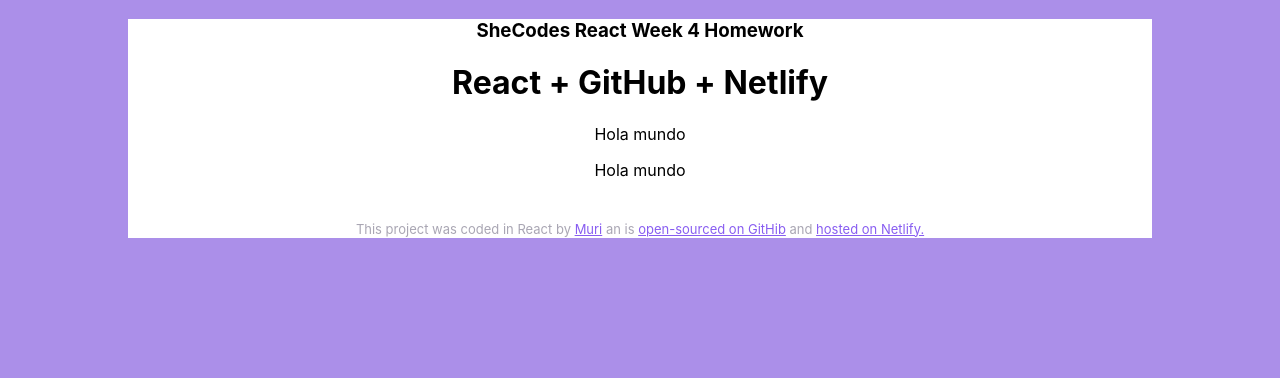
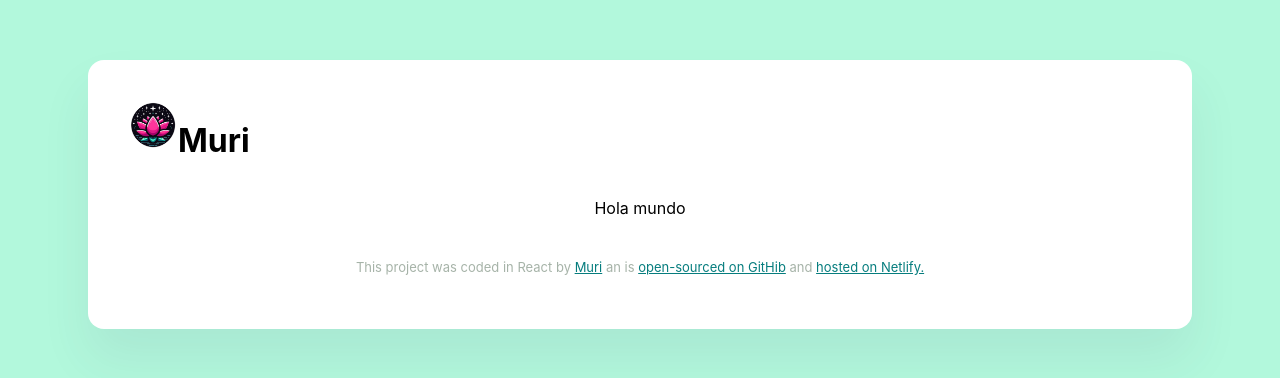
Before and after one commit to MurielCristina/week4-homework-react-github-netlify, a React (Create React App) app in the folder homework-react-github-netlify/: page / in a window 1280 px wide. Shown: the top 378 px of the page. Built offline with nearby package versions, Linux system fonts and the light colour scheme.

Commit message:
added the header

```diff
--- a/homework-react-github-netlify/src/App.css
+++ b/homework-react-github-netlify/src/App.css
@@ -2,10 +2,20 @@
   text-align: center;
 }
 body {
-  background-color: #ab8fe9;
+  background-color: #b2f8dc;
 }
 .container {
   background-color: white;
   max-width: 80%;
-  margin: auto;
+  margin: 60px auto;
+  padding: 40px;
+  border-radius: 16px;
+  box-shadow: 0 30px 50px #41326414;
 }
+.logo {
+  display: flex;
+}
+.logo img {
+  width: 50px;
+  height: 50px;
+}
--- a/homework-react-github-netlify/src/App.js
+++ b/homework-react-github-netlify/src/App.js
@@ -1,6 +1,7 @@
 import React from "react";
 import WeatherApp from "./WeatherApp";
 import Footer from "./Footer";
+import Header from "./Header";
 
 import "./App.css";
 import "./Footer.css";
@@ -10,9 +11,7 @@
     <div className="app">
       <body>
         <div className="container">
-          <h3>SheCodes React Week 4 Homework</h3>
-          <h1>React + GitHub + Netlify</h1>
-          <WeatherApp />
+          <Header />
           <WeatherApp />
           <Footer />
         </div>
--- a/homework-react-github-netlify/src/Footer.css
+++ b/homework-react-github-netlify/src/Footer.css
@@ -1,10 +1,13 @@
 .Footer p {
-  color: #27214266;
+  color: #21422666;
   font-size: 13px;
   line-height: 18px;
   margin-top: 40px;
   text-align: center;
 }
 .Footer a {
-  color: #885df1;
+  color: #067d7e;
 }
+.Footer a:hover {
+  color: #083149;
+}
--- /dev/null
+++ b/homework-react-github-netlify/src/Header.js
@@ -0,0 +1,12 @@
+import React from "react";
+
+import Designer from "./images/Designer.png";
+
+export default function Header() {
+  return (
+    <div className="logo">
+      <img src={Designer} alt="Muri logo" />
+      <h1>Muri</h1>
+    </div>
+  );
+}
```
Also changed, not shown: homework-react-github-netlify/src/images/Designer.png (added).
